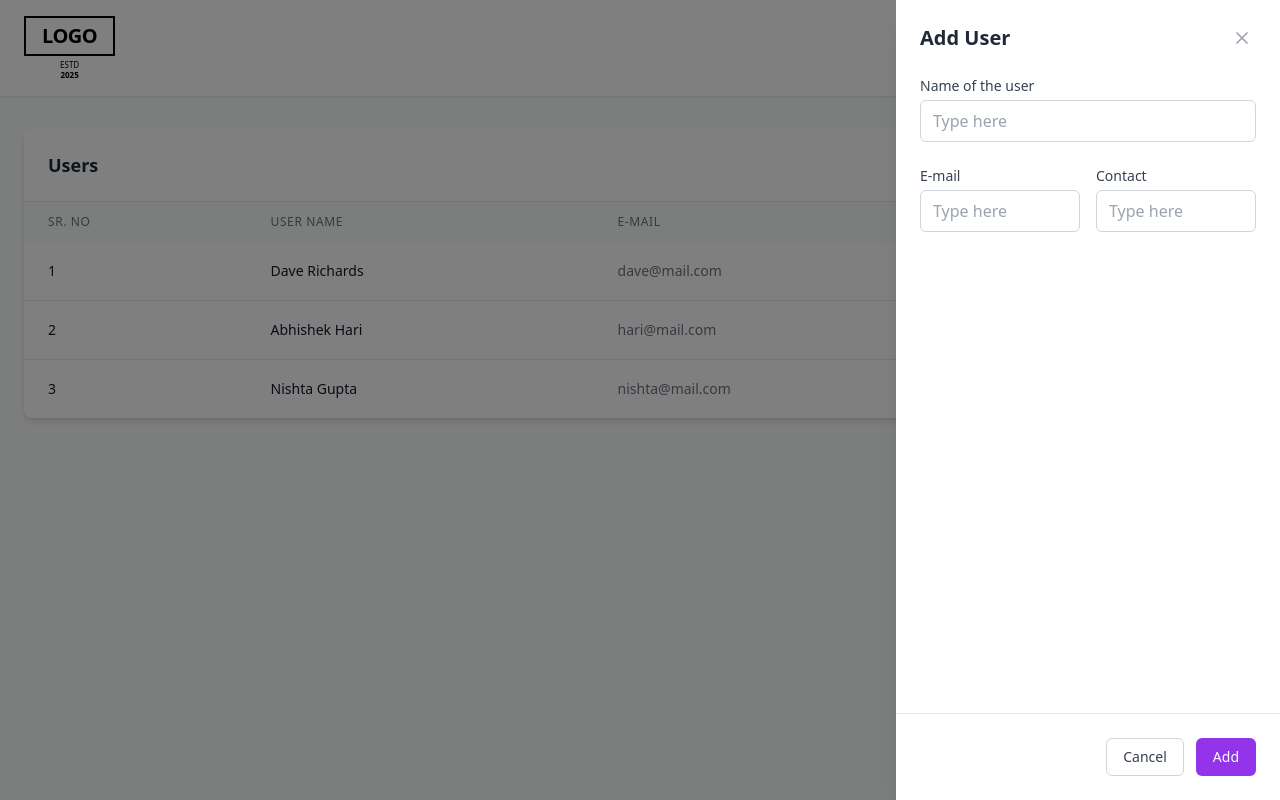
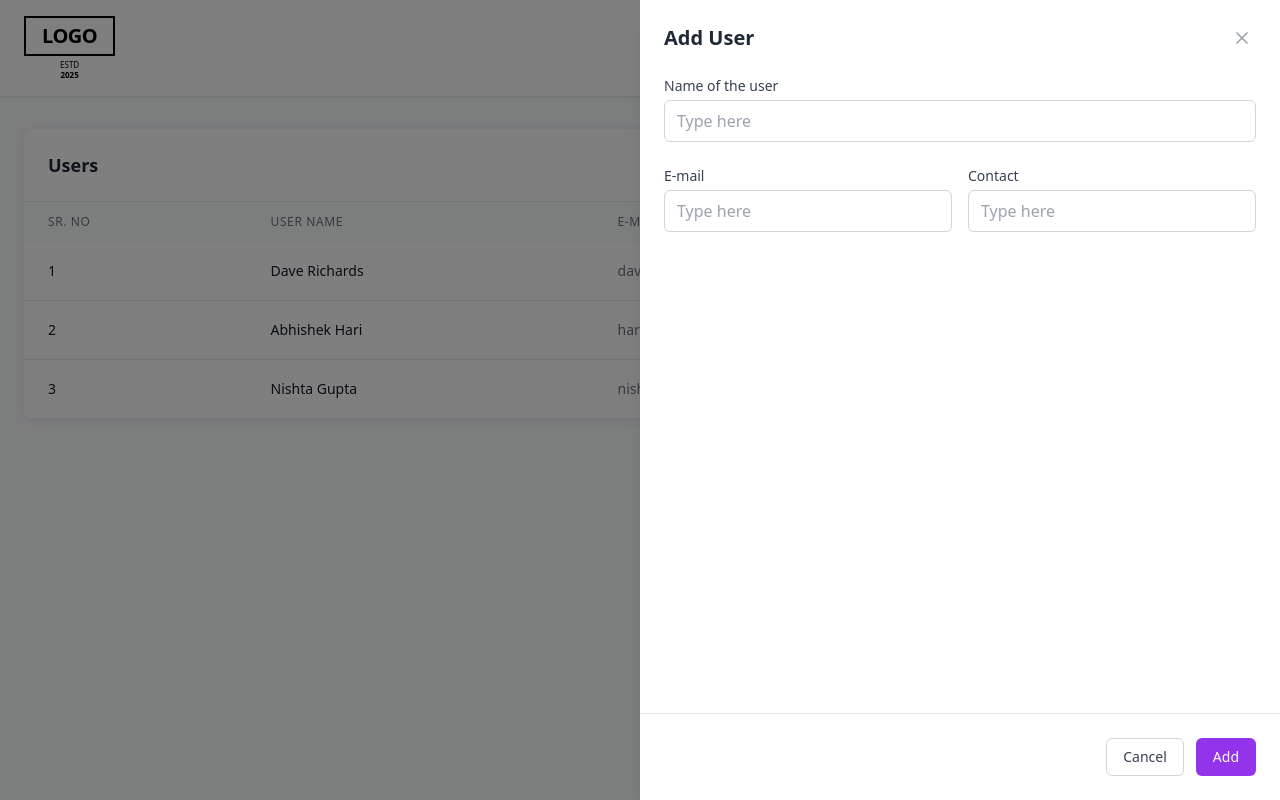
Before and after one commit to Nagasurya07/buddy_frontend, a React (Vite) app: page / in a window 1280 px wide. Both pictures are taken after a click on the button "Add user". Built offline with nearby package versions, Linux system fonts and the light colour scheme.

Commit message:
style: add soft brand card shadow and apply to profile/users; ui: make Add User sidebar cover half screen on md+; tidy copy button styling

```diff
--- a/src/App.jsx
+++ b/src/App.jsx
@@ -92,7 +92,7 @@ const App = () => {
       {showUserProfile ? (
         // User Profile View
         <main className="container mx-auto px-12 py-10">
-          <div className="bg-white rounded-lg shadow-md overflow-hidden">
+          <div className="bg-white rounded-lg shadow-soft-brand overflow-hidden">
             {/* Profile header: avatar + name + contact */}
             <div className="px-10 py-7 bg-gradient-to-r from-purple-50/70 to-white border-b border-gray-200">
               <div className="flex items-center gap-6">
@@ -119,7 +119,7 @@ const App = () => {
                         type="button"
                         onClick={handleCopyEmail}
                         title={copiedEmail ? 'Copied!' : 'Copy email'}
-                        className="ml-3 inline-flex items-center jurple-600 hover:bg-purple-50 transition-colors"
+                        className="ml-3 inline-flex items-center justify-center rounded-md border border-purple-200 p-1.5 text-purple-600 hover:bg-purple-50 transition-colors"
                         aria-label="Copy email"
                       >
                         {copiedEmail ? (
@@ -520,7 +520,7 @@ const App = () => {
       ) : (
         // Users List View
         <main className="container mx-auto px-6 py-8">
-          <div className="bg-white rounded-lg shadow-md overflow-hidden">
+          <div className="bg-white rounded-lg shadow-soft-brand overflow-hidden">
             {/* Table header: title + Add user */}
             <div className="px-6 py-4 border-b border-gray-200 flex justify-between items-center">
               <h2 className="text-lg font-semibold text-gray-800">Users</h2>
@@ -587,7 +587,7 @@ const App = () => {
           ></div>
 
           {/* Sidebar panel */}
-          <div className="relative w-96 bg-white shadow-xl h-full ml-auto transform transition-transform duration-300 ease-in-out">
+          <div className="relative w-full md:w-1/2 bg-white shadow-xl h-full ml-auto transform transition-transform duration-300 ease-in-out">
             <div className="p-6">
               <div className="flex justify-between items-center mb-6">
                 <h2 className="text-xl font-semibold text-gray-800">Add User</h2>
--- a/src/index.css
+++ b/src/index.css
@@ -5,3 +5,11 @@
 /* Optional: smooth fonts and background */
 html, body, #root { height: 100%; }
 body { @apply bg-gray-50; }
+
+/* Custom utilities */
+@layer utilities {
+	/* Soft brand shadow used for main content cards */
+	.shadow-soft-brand {
+		box-shadow: 0px 2px 12px 0px #3659E21F;
+	}
+}
```
